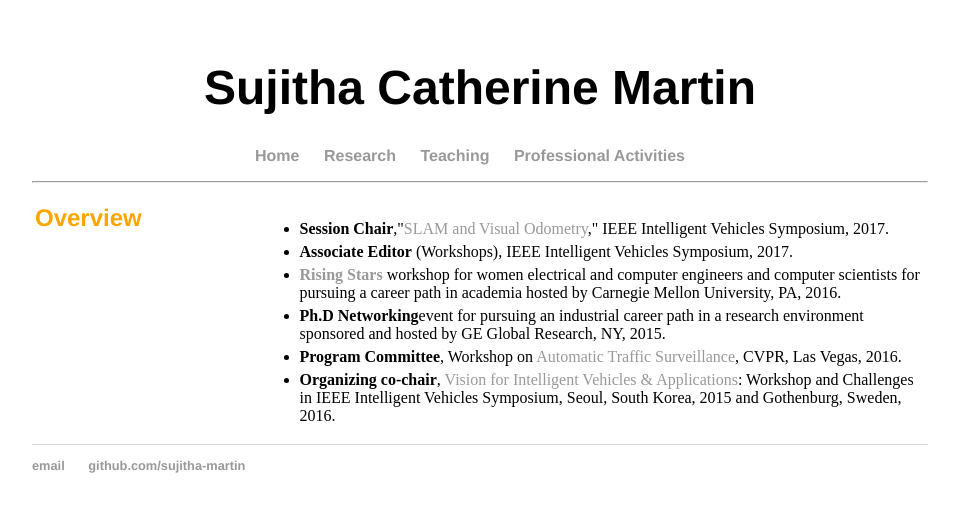
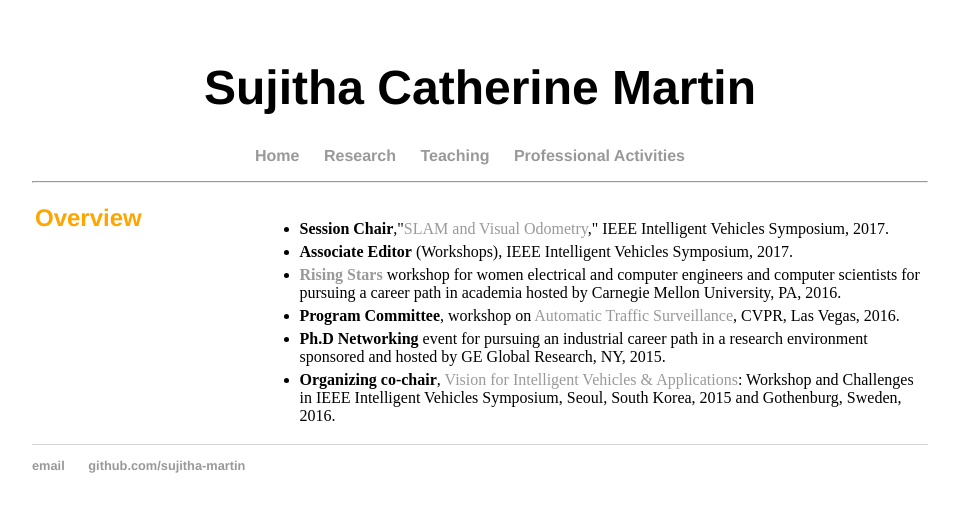
Before and after one commit to sujitha-martin/sujitha-martin.github.io, a Jekyll site: the page built from ProfessionalActivities.html, in a window 1280 px wide. Shown: the top 512 px of the page, without its empty margins (160-1119 px from the left). Built offline with Jekyll 4.4.1, drawn with Linux system fonts in a browser that asks for light colours.

Commit message:
Update ProfessionalActivities.html

```diff
--- a/ProfessionalActivities.html
+++ b/ProfessionalActivities.html
@@ -18,8 +18,8 @@ title: Research - Sujitha Martin
 		  <li class="menu-item"><strong>Session Chair</strong>,"<a href="https://its.papercept.net/conferences/conferences/IV2017/program/IV2017_ContentListWeb_4.html#wedt1">SLAM and Visual Odometry</a>," IEEE Intelligent Vehicles Symposium, 2017.
 		  <li class="menu-item"><strong>Associate Editor</strong> (Workshops), IEEE Intelligent Vehicles Symposium, 2017.
 		  <li class="menu-item"><strong><a href="https://risingstars.ece.cmu.edu/">Rising Stars</a></strong> workshop for women electrical and computer engineers and computer scientists for pursuing a career path in academia hosted by Carnegie Mellon University, PA, 2016.
-		  <li class="menu-item"><strong>Ph.D Networking</strong>event for pursuing an industrial career path in a research environment sponsored and hosted by GE Global Research, NY, 2015.
-		  <li class="menu-item"><strong>Program Committee</strong>, Workshop on <a href="http://www.vap.aau.dk/ats16/">Automatic Traffic Surveillance</a>, CVPR, Las Vegas, 2016.
+		  <li class="menu-item"><strong>Program Committee</strong>, workshop on <a href="http://www.vap.aau.dk/ats16/">Automatic Traffic Surveillance</a>, CVPR, Las Vegas, 2016.
+		  <li class="menu-item"><strong>Ph.D Networking</strong> event for pursuing an industrial career path in a research environment sponsored and hosted by GE Global Research, NY, 2015.
 		  <li class="menu-item"><strong>Organizing co-chair</strong>, <a href="http://cvrr.ucsd.edu/vivachallenge/">Vision for Intelligent Vehicles & Applications</a>: Workshop and Challenges in IEEE Intelligent Vehicles Symposium, Seoul, South Korea, 2015 and Gothenburg, Sweden, 2016.
 		      </ul>
         </div>
```
